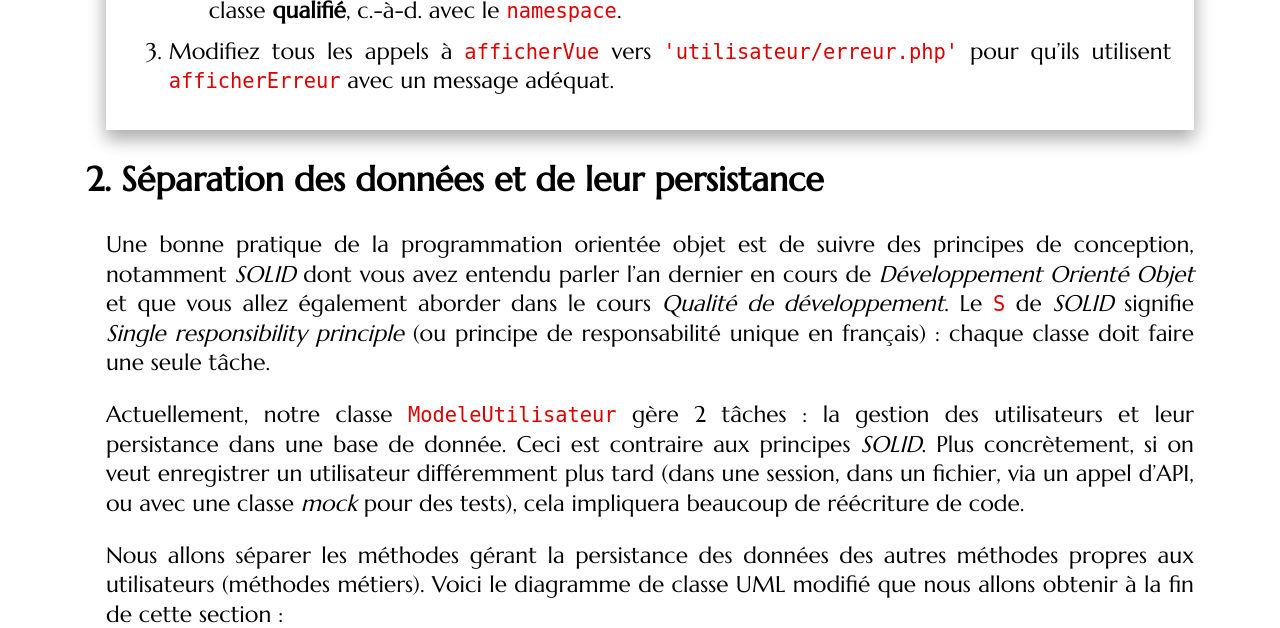
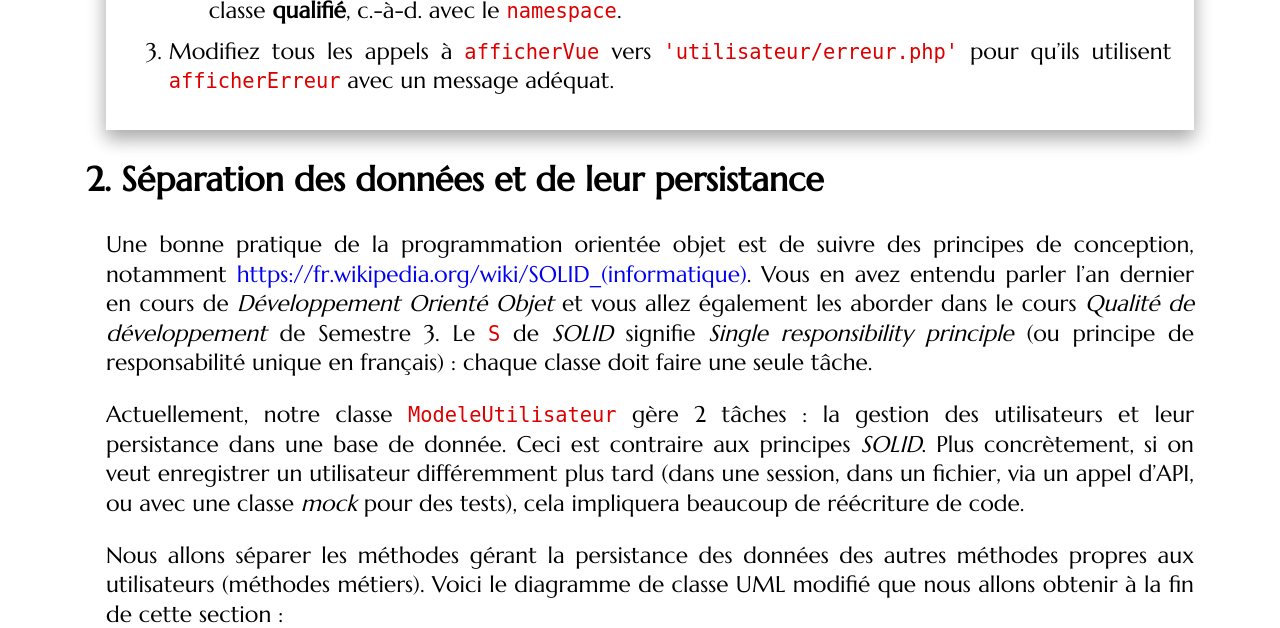
Before and after one commit to romainlebreton/R3.01-DeveloppementWeb, a Jekyll site: the page built from tutorials/tutorial6.md, in a window 1280 px wide and 900 px high, scrolled down 1739 px, cut to the strip 0-628 px from the top of the window. Built offline with Jekyll 4.4.1, drawn with Linux system fonts in a browser that asks for light colours; some web fonts are replaced.

Commit message:
Ils n'ont pas vraiment vu encore SOLID

```diff
--- a/tutorials/tutorial6.md
+++ b/tutorials/tutorial6.md
@@ -99,9 +99,9 @@ vers une page d'erreur.
 ## Séparation des données et de leur persistance
 
 Une bonne pratique de la programmation orientée objet est de suivre des
-principes de conception, notamment *SOLID* dont vous avez entendu parler l'an
-dernier en cours de *Développement Orienté Objet* et que vous allez également
-aborder dans le cours *Qualité de développement*. Le `S` de *SOLID* signifie
+principes de conception, notamment [https://fr.wikipedia.org/wiki/SOLID_(informatique)](*SOLID*).
+Vous en avez entendu parler l'an dernier en cours de *Développement Orienté Objet* et vous allez également
+les aborder dans le cours *Qualité de développement* de Semestre 3. Le `S` de *SOLID* signifie
 *Single responsibility principle* (ou principe de responsabilité unique en
 français) : chaque classe doit faire une seule tâche.
 
```
